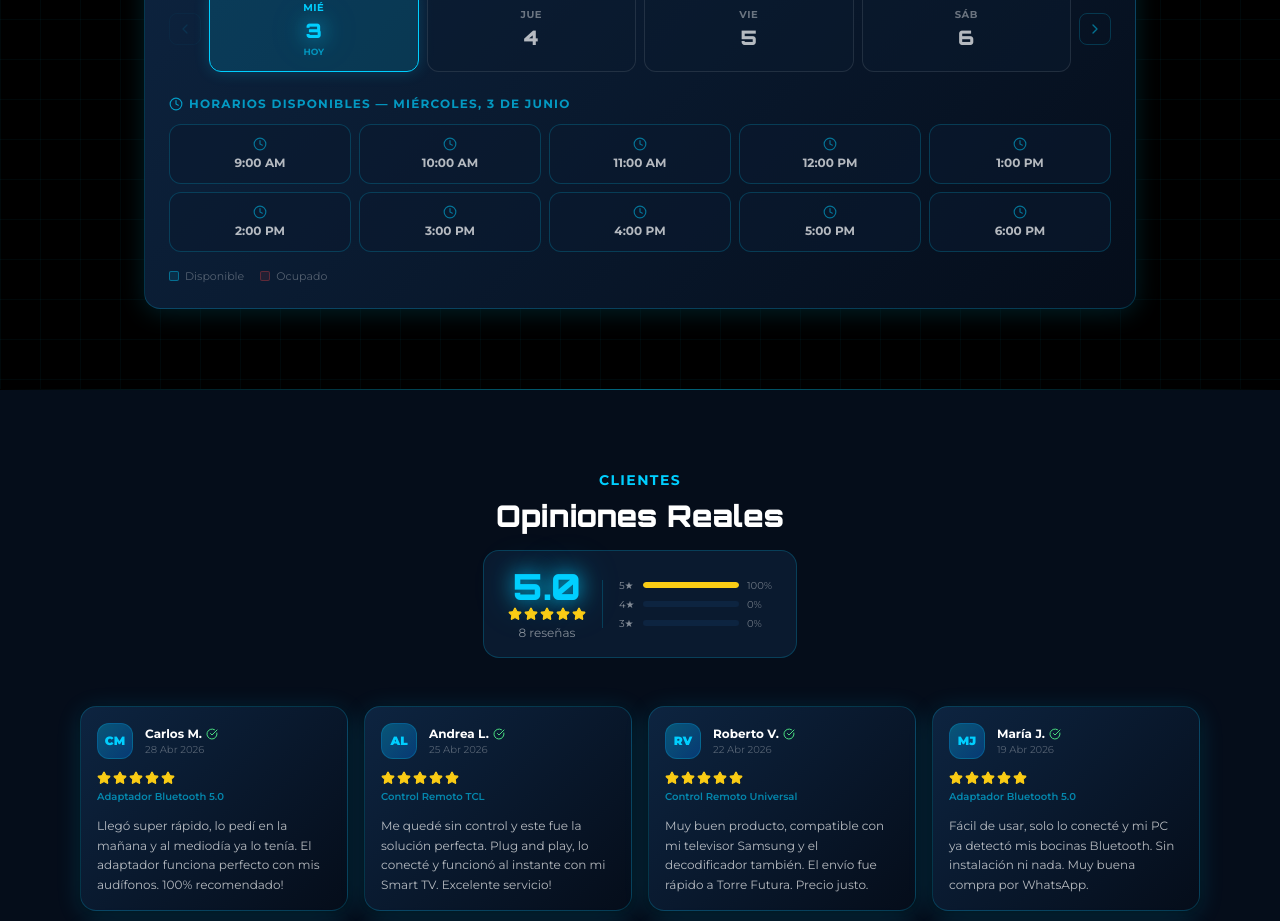
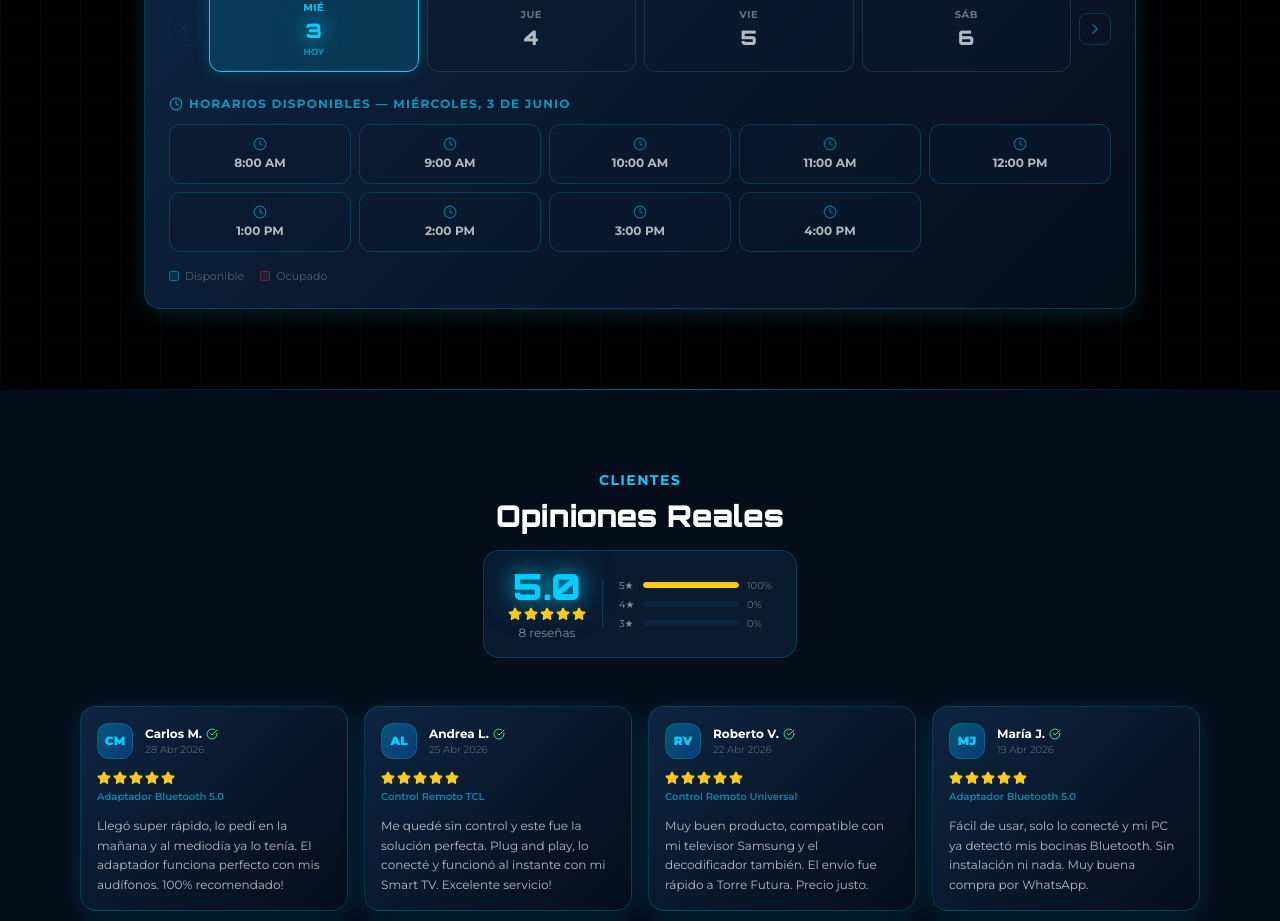
Before and after one commit to mabeldandoval-boop/Gotech-, a React (Vite) app: page / in a window 1280 px wide. Shown: the part 6580-7501 px from the top of the page. Built offline with nearby package versions, Linux system fonts and the light colour scheme.

Commit message:
Corregir horarios de entrega: 8AM–4PM

```diff
--- a/src/constants/schedule.ts
+++ b/src/constants/schedule.ts
@@ -14,6 +14,7 @@ export interface Booking {
 
 // Available delivery hours
 export const AVAILABLE_HOURS = [
+  { hour: 8,  label: "8:00 AM" },
   { hour: 9,  label: "9:00 AM" },
   { hour: 10, label: "10:00 AM" },
   { hour: 11, label: "11:00 AM" },
@@ -22,8 +23,6 @@ export const AVAILABLE_HOURS = [
   { hour: 14, label: "2:00 PM" },
   { hour: 15, label: "3:00 PM" },
   { hour: 16, label: "4:00 PM" },
-  { hour: 17, label: "5:00 PM" },
-  { hour: 18, label: "6:00 PM" },
 ];
 
 export const DELIVERY_POINTS = [
```
